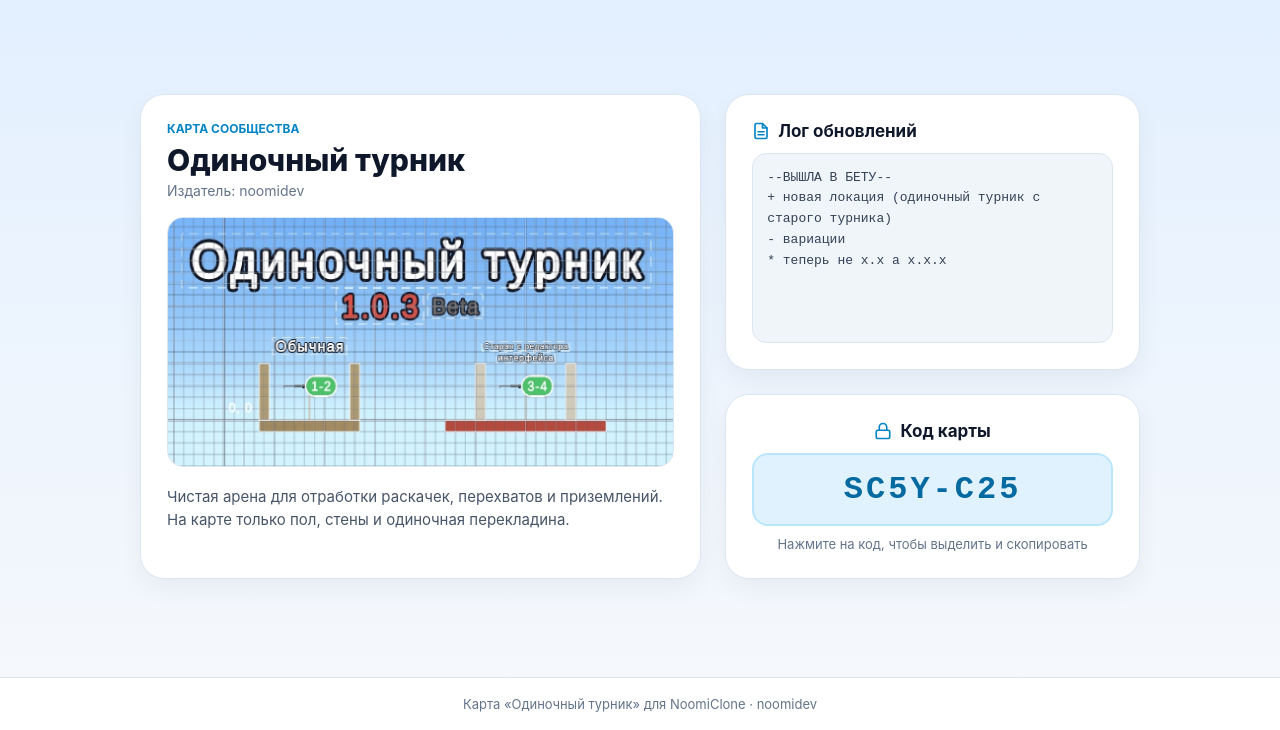
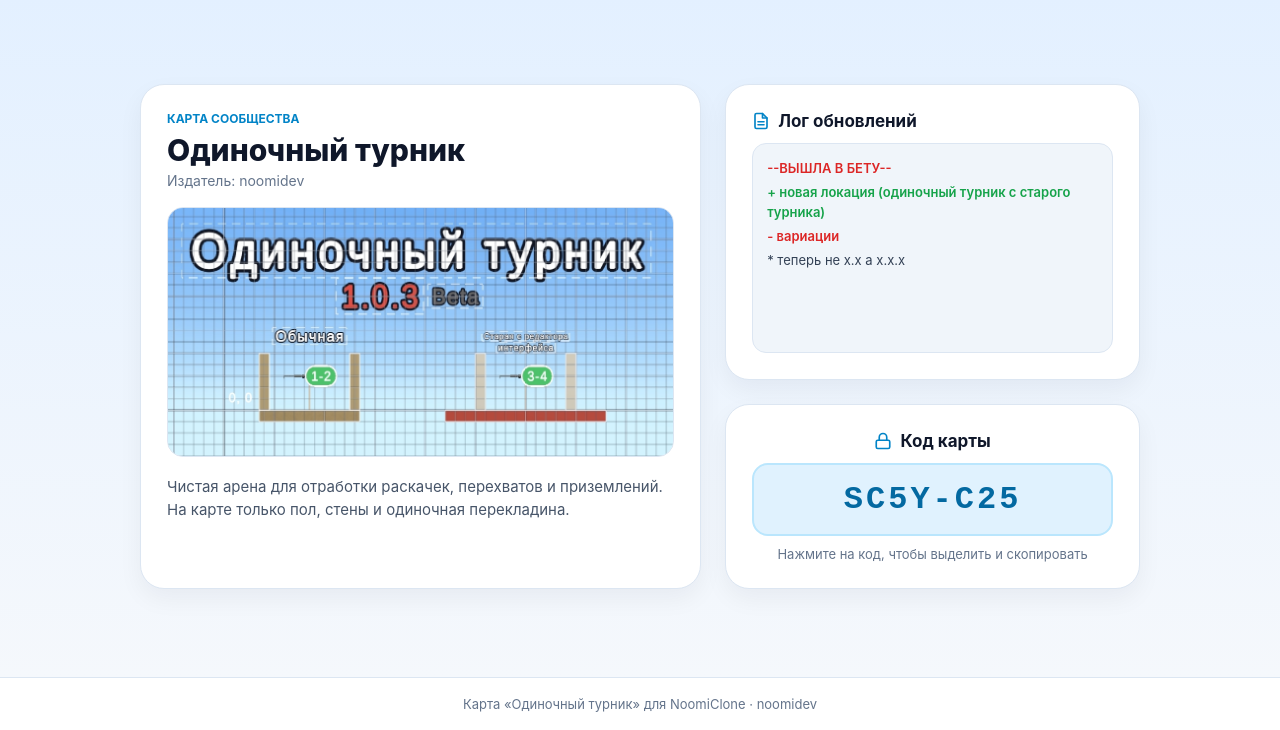
Before and after one commit to hazeevdanil96-cmyk/Alone-bar-NoomiClone, a plain HTML site: page index.html in a window 1280 px wide. Shown: the part 70-800 px from the top of the page. Drawn offline with Linux system fonts and the light colour scheme.

Commit message:
Update index.html

```diff
--- a/index.html
+++ b/index.html
@@ -35,7 +35,13 @@
         .desc { color: #475569; font-size: 15px; line-height: 1.55; }
         .col-right { display: flex; flex-direction: column; gap: 24px; }
         .title { font-size: 17px; font-weight: 700; margin-bottom: 12px; display: flex; align-items: center; gap: 8px; }
-        .logs { background: #f0f5fa; border: 1px solid #dce6f2; border-radius: 14px; padding: 14px; height: 190px; overflow-y: auto; font-family: monospace; font-size: 13px; line-height: 1.6; color: #334155; white-space: pre-wrap; }
+        .logs { background: #f0f5fa; border: 1px solid #dce6f2; border-radius: 14px; padding: 14px; height: 210px; overflow-y: auto; font-family: monospace; font-size: 13px; line-height: 1.55; color: #334155; }
+        .log-line { margin-bottom: 4px; word-break: break-word; }
+        .log-empty { height: 8px; }
+        .log-plus { color: #16a34a; font-weight: 600; }
+        .log-minus { color: #dc2626; font-weight: 600; }
+        .log-head { font-family: -apple-system, BlinkMacSystemFont, 'Segoe UI', Roboto, sans-serif; font-size: 17px; font-weight: 800; color: #0f172a; margin: 6px 0 4px; }
+        .log-gold { color: #b45309; font-weight: 700; }
         .code-card { text-align: center; }
         .code-card .title { justify-content: center; }
         .code { background: #e0f2fe; border: 2px solid #bae6fd; border-radius: 16px; padding: 16px; font-family: monospace; font-size: 32px; font-weight: 800; letter-spacing: 3px; color: #0369a1; user-select: all; -webkit-user-select: all; }
@@ -86,9 +92,38 @@
     </main>
     <footer class="footer">Карта «Одиночный турник» для NoomiClone · noomidev</footer>
     <script>
+        function renderLogs(text) {
+            var box = document.getElementById('logs-content');
+            box.innerHTML = '';
+            var lines = text.split(/\r?\n/);
+            lines.forEach(function(line) {
+                var trimmed = line.trim();
+                var div = document.createElement('div');
+                if (!trimmed) {
+                    div.className = 'log-empty';
+                } else if (trimmed.startsWith('+')) {
+                    div.className = 'log-line log-plus';
+                    div.textContent = trimmed;
+                } else if (trimmed.startsWith('-')) {
+                    div.className = 'log-line log-minus';
+                    div.textContent = trimmed;
+                } else if (trimmed.startsWith('#')) {
+                    div.className = 'log-line log-head';
+                    div.textContent = trimmed.slice(1).trim();
+                } else if (trimmed.startsWith('/')) {
+                    div.className = 'log-line log-gold';
+                    div.textContent = trimmed.slice(1).trim();
+                } else {
+                    div.className = 'log-line';
+                    div.textContent = line;
+                }
+                box.appendChild(div);
+            });
+        }
+
         fetch('logs.txt?t=' + Date.now())
             .then(function(r) { return r.ok ? r.text() : Promise.reject(); })
-            .then(function(t) { document.getElementById('logs-content').textContent = t.trim() || 'Лог пуст.'; })
+            .then(function(t) { t.trim() ? renderLogs(t) : (document.getElementById('logs-content').textContent = 'Лог пуст.'); })
             .catch(function() { document.getElementById('logs-content').textContent = 'Файл logs.txt не найден.'; });
     </script>
 </body>
```
